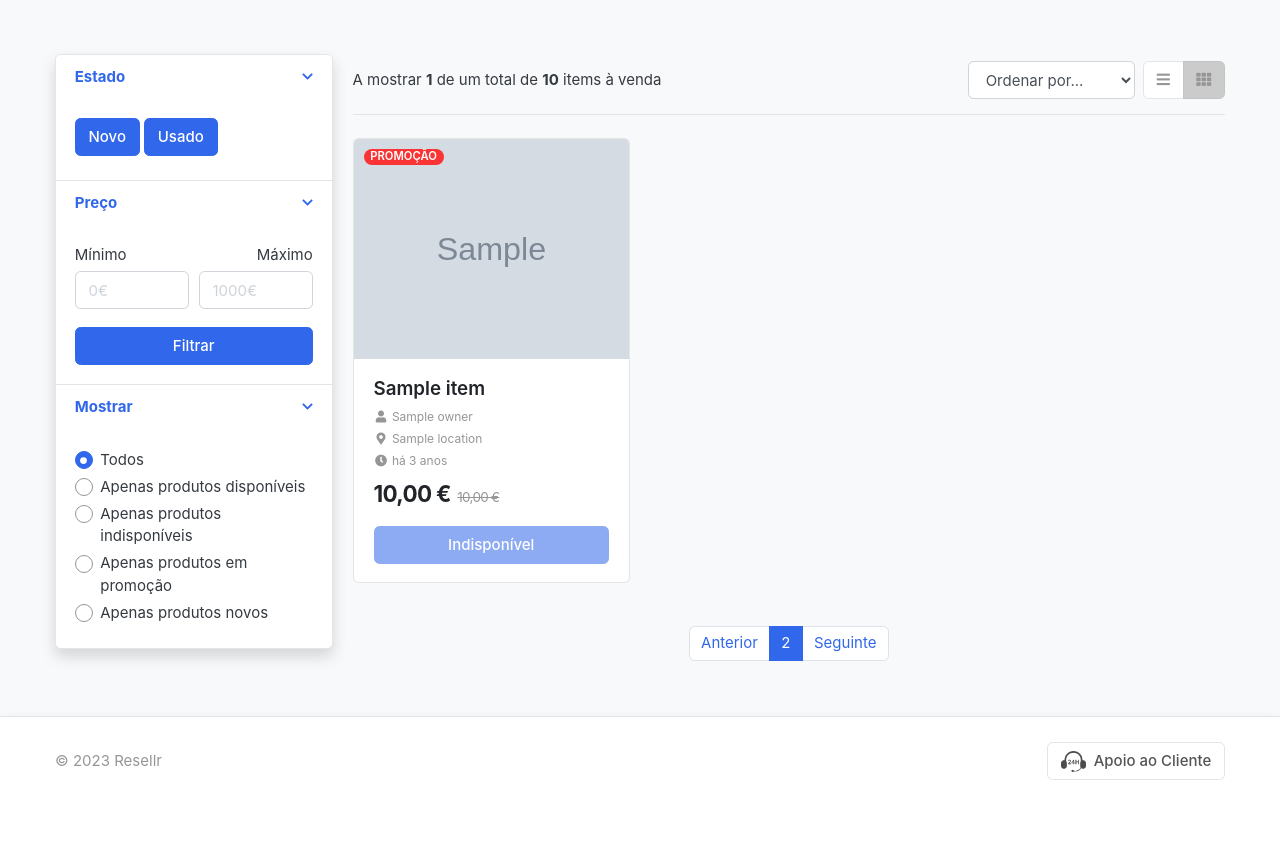
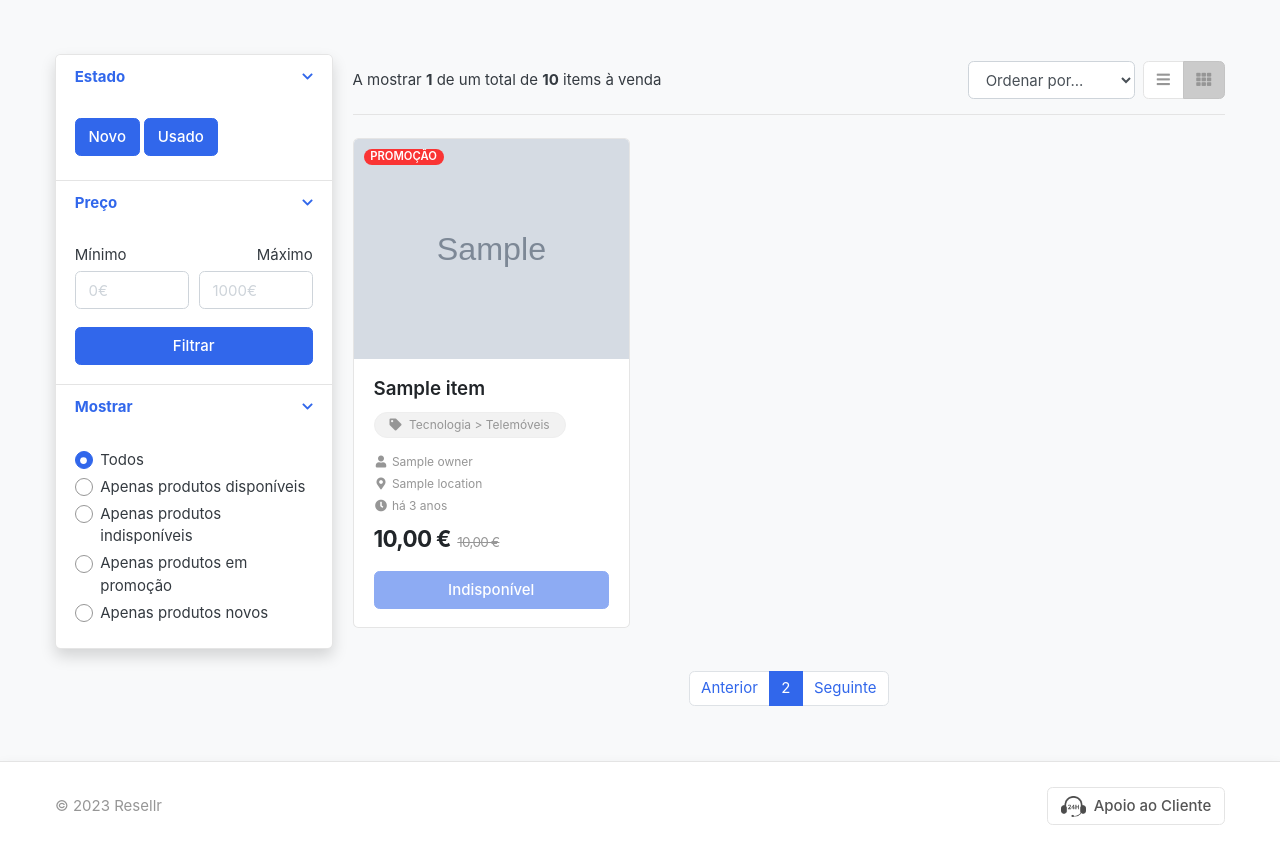
Before and after one commit to jtsimoes/EGS, a Flask app: template frontend/templates/items.html in a window 1280 px wide. Shown: the part 264-1114 px from the top of the page. Before the commit the page ends 1069 px from the top, so only its background shows below. Run offline with Flask 2, Linux system fonts and the light colour scheme; the template is opened without the code that fills it: most values are stand-ins (such as "Sample title", 1, 10 or a date in 2020); some web fonts are replaced.

Commit message:
Added category tags on item list template

```diff
--- a/frontend/static/css/ui.css
+++ b/frontend/static/css/ui.css
@@ -1143,7 +1143,6 @@ a[class*=card]:hover .title {
   border-radius: 3px;
   margin-top: 4px;
   margin-right: 2px;
-  font-size: 85%;
 }
 
 .item-logo {
--- a/frontend/templates/items.html
+++ b/frontend/templates/items.html
@@ -274,15 +274,19 @@
 								</a>
 							</div>
 						</aside>
-						<div class="col-md-5">
+						<div class="col-md-5 align-self-center">
 							<div class="info-main">
 								<a href="/items/{{ item.id }}">
 									<p class="h5 title mb-3" data-name="product_name">{{ item.title }}</p>
-									<p class="text-body">{{ item.description }}</p>
+									<p class="text-body mb-3">{{ item.description }}</p>
+								</a>
+								<a href="/items?category={{ item.category_id }}"
+									class="tag badge-light rounded-pill text-muted small px-3">
+									<i class="fas fa-tag mr-2"></i>Tecnologia &gt; Telemóveis
 								</a>
 							</div>
 						</div>
-						<aside class="col-md-4">
+						<aside class="col-md-4 align-self-center">
 							<div class="info-aside">
 								<div class="price-wrap mb-3">
 									<span class="price h5">{{ item.price }}</span>
@@ -336,6 +340,10 @@
 								<a href="/items/{{ item.id }}">
 									<p class="title h5 mb-2" data-name="product_name">{{ item.title }}
 									</p>
+									<a href="/items?category={{ item.category_id }}"
+										class="tag badge-light rounded-pill text-muted small mb-3 px-3">
+										<i class="fas fa-tag mr-2"></i>Tecnologia &gt; Telemóveis
+									</a>
 									<p class="small text-muted mb-1">
 										<i class="fas fa-user fa-fw"></i>
 										<span data-name="product_desc">{{ item.owner.name }}</span>
```
